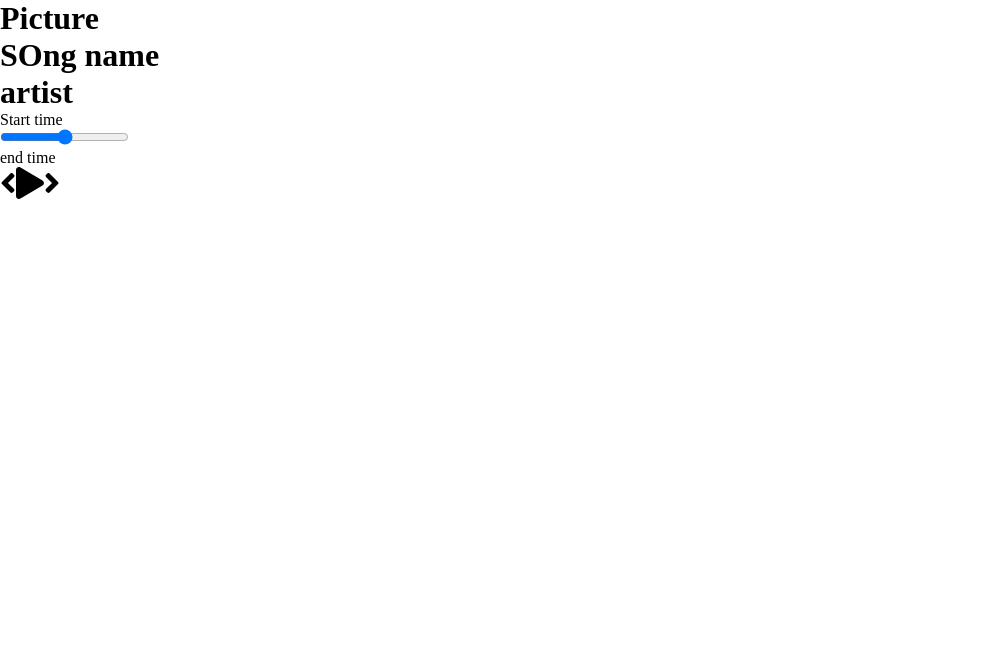
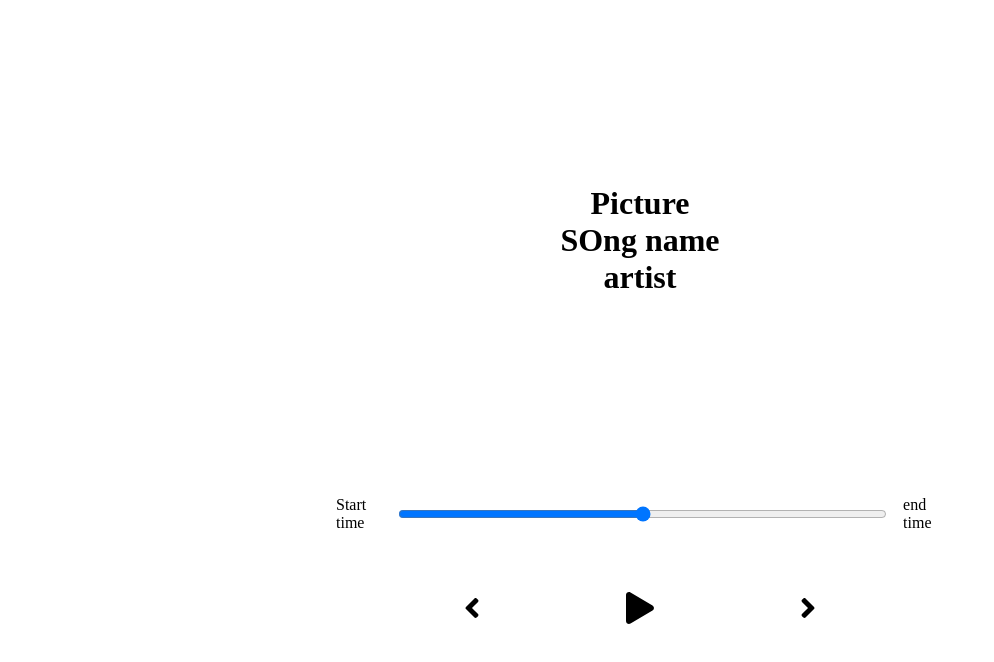
Before and after one commit to n1ckk007/react-music-player, a React (Create React App) app: page / in a window 1280 px wide. Shown: the top 662 px of the page, without its empty margins (0-994 px from the left). Built offline with nearby package versions, Linux system fonts and the light colour scheme.

Commit message:
initial styling

```diff
--- a/package.json
+++ b/package.json
@@ -9,7 +9,7 @@
     "@testing-library/jest-dom": "^5.11.6",
     "@testing-library/react": "^11.1.2",
     "@testing-library/user-event": "^12.2.2",
-    "node-sass": "^5.0.0",
+    "node-sass": "^4.14.1",
     "react": "^17.0.1",
     "react-dom": "^17.0.1",
     "react-scripts": "4.0.0",
--- a/src/components/controls/Controls.js
+++ b/src/components/controls/Controls.js
@@ -5,6 +5,7 @@
   faAngleRight,
   faPlay,
 } from "@fortawesome/free-solid-svg-icons";
+import "./Controls.scss";
 
 const Controls = () => {
   return (
--- /dev/null
+++ b/src/components/controls/Controls.scss
@@ -0,0 +1,33 @@
+.controls-container {
+  min-height: 20vh;
+  display: flex;
+  flex-direction: column;
+  align-items: center;
+  justify-content: space-between;
+}
+
+.time-control {
+  width: 50%;
+  display: flex;
+
+  input {
+    width: 100%;
+    padding: 1rem 2rem;
+  }
+
+  p {
+    padding: 1rem;
+  }
+}
+
+.play-control {
+  width: 30%;
+  display: flex;
+  justify-content: space-between;
+  align-items: center;
+  padding: 1rem;
+
+  svg {
+    cursor: pointer;
+  }
+}
--- a/src/components/song/Song.js
+++ b/src/components/song/Song.js
@@ -1,4 +1,5 @@
 import React from "react";
+import "./Song.scss";
 
 const Song = () => {
   return (
--- /dev/null
+++ b/src/components/song/Song.scss
@@ -0,0 +1,7 @@
+.song-container {
+  min-height: 60vh;
+  display: flex;
+  flex-direction: column;
+  align-items: center;
+  justify-content: center;
+}
```
Also changed, not shown: 1 other file (tests, documents, lock files or other folders).
